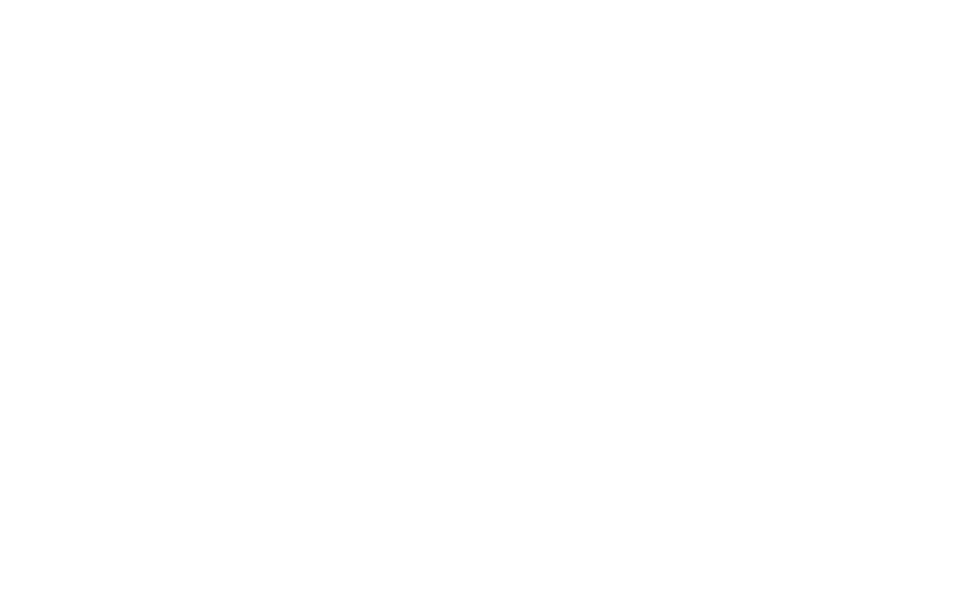
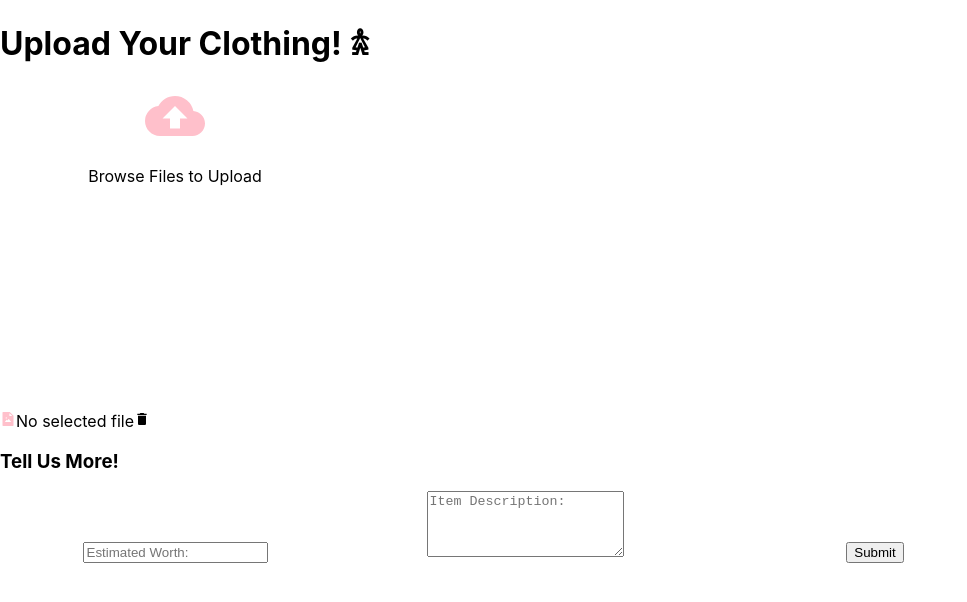
Before and after one commit to Oasis-NEU/f23-group14, a React (Create React App) app: page /upload in a window 1280 px wide. Shown: the top 602 px of the page, without its empty margins (0-967 px from the left). Built offline with nearby package versions, Linux system fonts and the light colour scheme.

Commit message:
upload page

```diff
--- a/src/pages/Upload.js
+++ b/src/pages/Upload.js
@@ -1,9 +1,88 @@
-import React from "react";
+import { useState } from "react";
+import './upload.css'
+import { MdCloudUpload, MdDelete } from 'react-icons/md'
+import { AiFillFileImage } from 'react-icons/ai'
 
-export default function Upload() {
+function Upload() {
+    const [image, setImage] = useState(null)
+    const [fileName, setFileName] = useState ("No selected file")
+    const [inputs, setInputs] = useState({});
+    const handleChange = (event) => {
+        const name = event.target.name;
+        const value = event.target.value;
+        setInputs(values => ({...values, [name]: value}))
+    }
+
+    const handleSubmit = (event) => {
+        event.preventDefault();
+        alert(inputs);
+    }
     return (
-        <div>
+    <main>
+        <h1 className='heading'> Upload Your Clothing! 𖠋</h1>
+        <div className='container'>
+            <section className='child-element-1'>
+                <section className='upload-box'>
+                    <form action=""
+                    onClick={() => document.querySelector(".input-field").click()}>
+                        <input type="file" accept='image/*' className='input-field' hidden
+                        onChange={({target: {files}}) => {
+                            files[0] && setFileName(files[0].name)
+                            if(files){
+                                setImage(URL.createObjectURL(files[0]))
+                            }
+                        }} />
+                        {image ?
+                        <img src={image} width={300} height={200} alt={fileName}/>
+                        :
+                        <>
+                        <MdCloudUpload color='pink' size={60} />
+                        <p>Browse Files to Upload</p>
+                        </>
+                    }
 
+                    </form>
+                </section>
+                <section className='uploaded-row'>
+                <AiFillFileImage color="pink"/>
+                <span>
+                    {fileName}
+                    <MdDelete
+                    onClick={() => {
+                        setFileName("No selected File")
+                        setImage(null)
+                    }}/>
+                </span>
+                </section>
+            </section>
+            <section className='child-element-2'>
+                <h3> Tell Us More!</h3>
+                <form>
+                    <label>
+                        <input
+                        type="number"
+                        name="value"
+                        placeholder="Estimated Worth:"
+                        //value={inputs.value || ""}
+                        />
+                        </label>
+                    </form>
+                    <form>
+                    <label>
+                        <textarea
+                            name="description"
+                            type="text"
+                            placeholder="Item Description:"
+                            rows={4} cols={22} />
+                    </label>
+                    </form>
+                    <form>
+                    <input type="Submit" />
+                </form>
+             </section>
         </div>
+    </main>
     )
 }
+
+export default Upload
```
Also changed, not shown: src/pages/upload.css (added).
